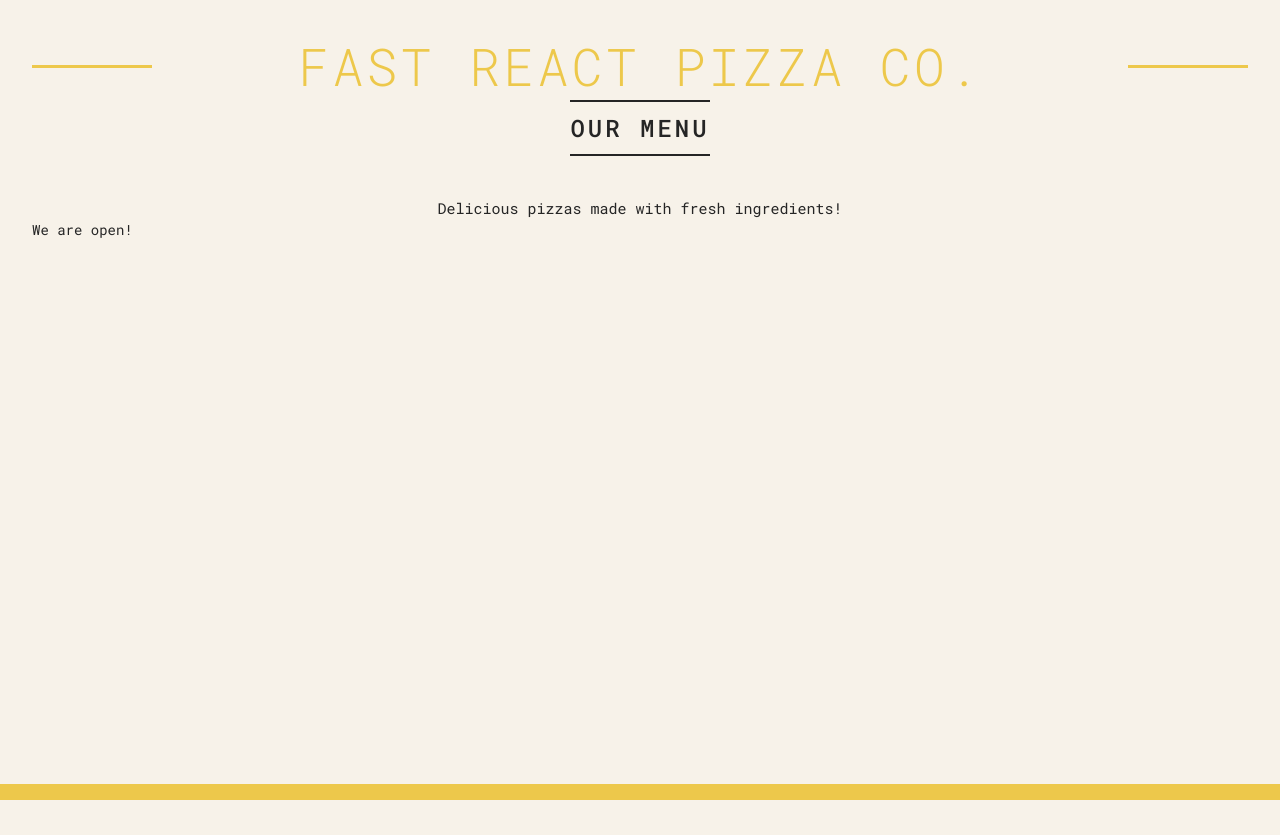
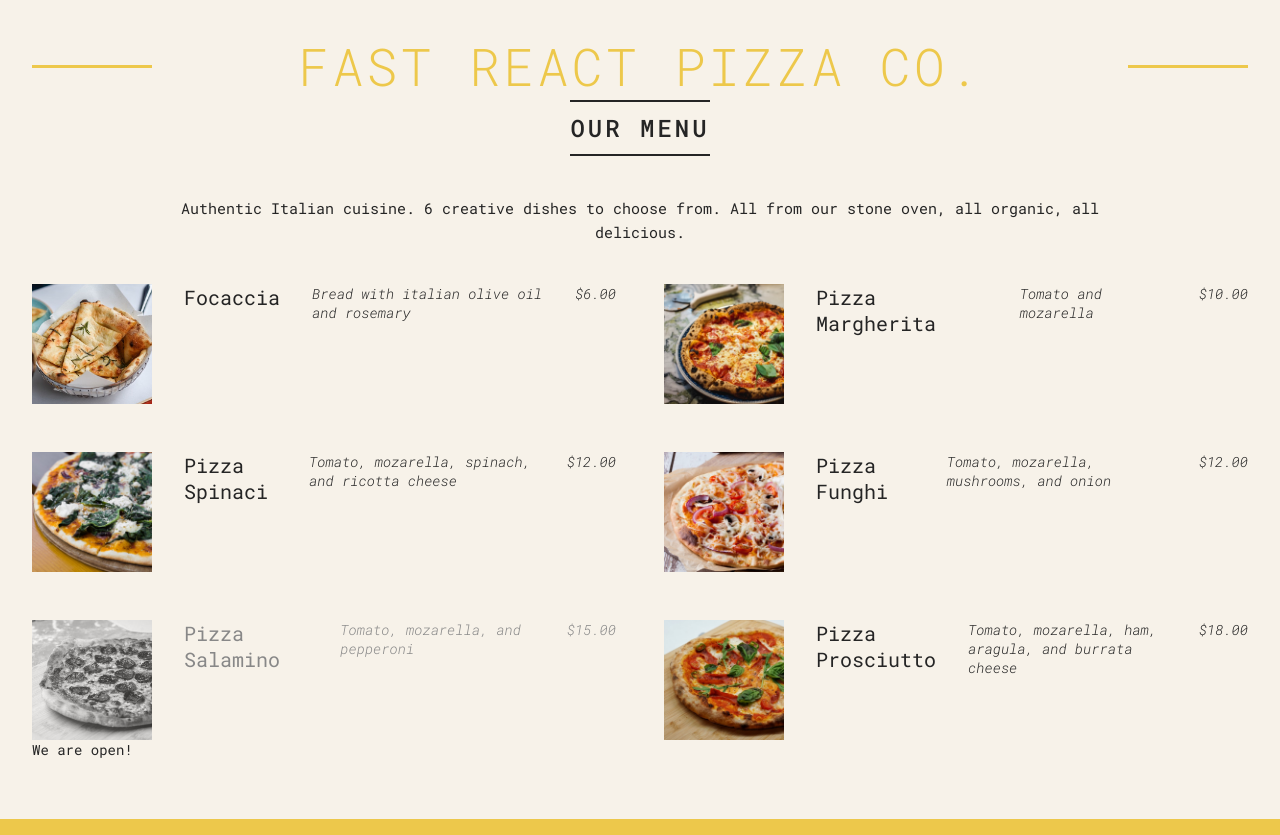
Before and after one commit to MVCorreas/pizza-menu, a React (Create React App) app: page / in a window 1280 px wide. Before the commit the page ends 800 px from the top, so only its background shows below. Built offline with nearby package versions, Linux system fonts and the light colour scheme.

Commit message:
feat: added pizzas to menu

```diff
--- a/src/components/Menu.js
+++ b/src/components/Menu.js
@@ -1,8 +1,36 @@
+import pizzaData from "../utils/pizzaData";
+
 export default function Menu() {
+  const pizzas = pizzaData;
+  const numPizzas = pizzas.length;
+
   return (
     <main className="menu">
       <h2>Our Menu</h2>
-      <p>Delicious pizzas made with fresh ingredients!</p>
+      {numPizzas > 0 ? (
+        <>
+          <p>
+            Authentic Italian cuisine. 6 creative dishes to choose from. All
+            from our stone oven, all organic, all delicious.
+          </p>
+
+          <ul className="pizzas">
+            {pizzas.map((pizza) => (
+              <li
+                key={pizza.name}
+                className={`pizza ${pizza.soldOut ? "sold-out" : ""}`}
+              >
+                <img src={pizza.photoName} alt={pizza.name} />
+                <h3>{pizza.name}</h3>
+                <p>{pizza.ingredients}</p>
+                <p className="price">${pizza.price.toFixed(2)}</p>
+              </li>
+            ))}
+          </ul>
+        </>
+      ) : (
+        <p>We're still working on our menu. Please come back later :)</p>
+      )}
     </main>
   );
 }
```
